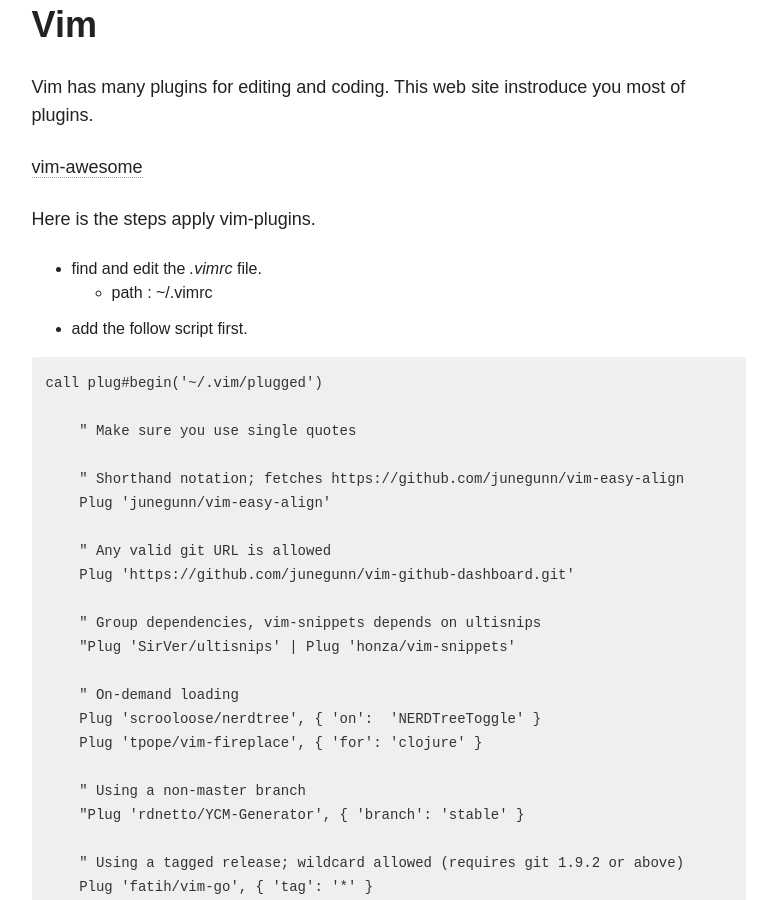
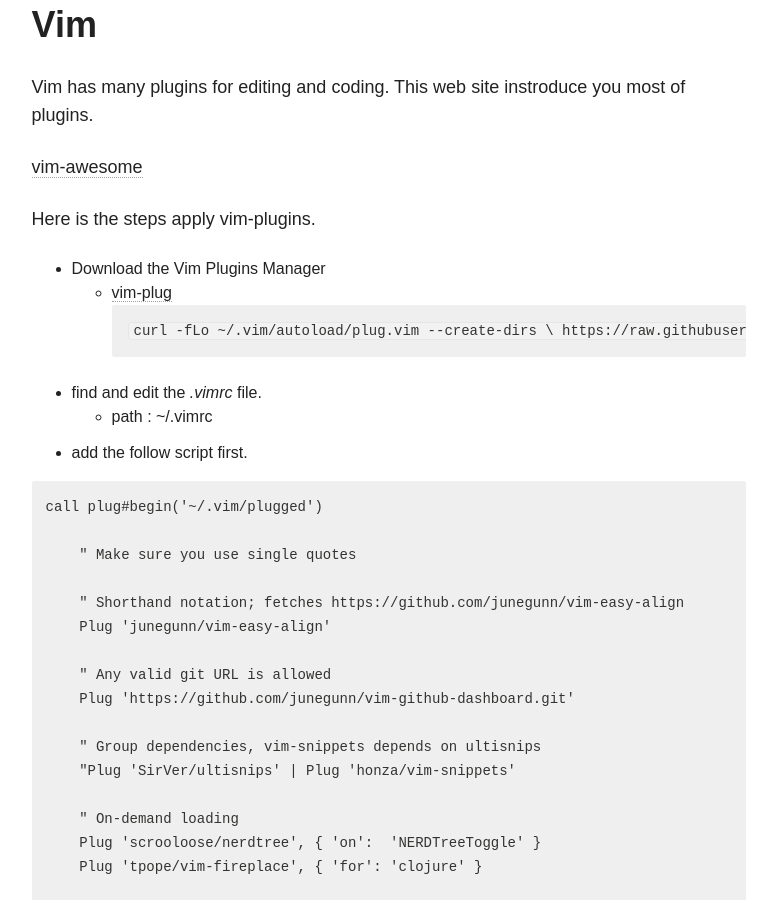
Before and after one commit to atinjin/atinjin.github.com, a Jekyll site: the page built from _posts/2016-06-11-i-like-dracula-theme.md, in a window 1280 px wide and 900 px high, scrolled down 2626 px. Shown: the whole window, without its empty margins (348-1125 px from the left). Built offline with Jekyll 4.4.1, drawn with Linux system fonts in a browser that asks for light colours; nearby versions of some CDN libraries; comment, search, counter and statistics services are not loaded.

Commit message:
add Vim Plug installation

```diff
--- a/_posts/2016-06-11-i-like-dracula-theme.md
+++ b/_posts/2016-06-11-i-like-dracula-theme.md
@@ -68,6 +68,13 @@ Vim has many plugins for editing and coding. This web site instroduce you most o
 [vim-awesome](http://www.vimawesome.com)
 
 Here is the steps apply vim-plugins.
+- Download the Vim Plugins Manager
+  - [vim-plug](https://github.com/junegunn/vim-plug)
+~~~
+curl -fLo ~/.vim/autoload/plug.vim --create-dirs \
+    https://raw.githubusercontent.com/junegunn/vim-plug/master/plug.vim
+~~~
+
 - find and edit the *.vimrc* file.
   - path : ~/.vimrc
 - add the follow script first.
```
